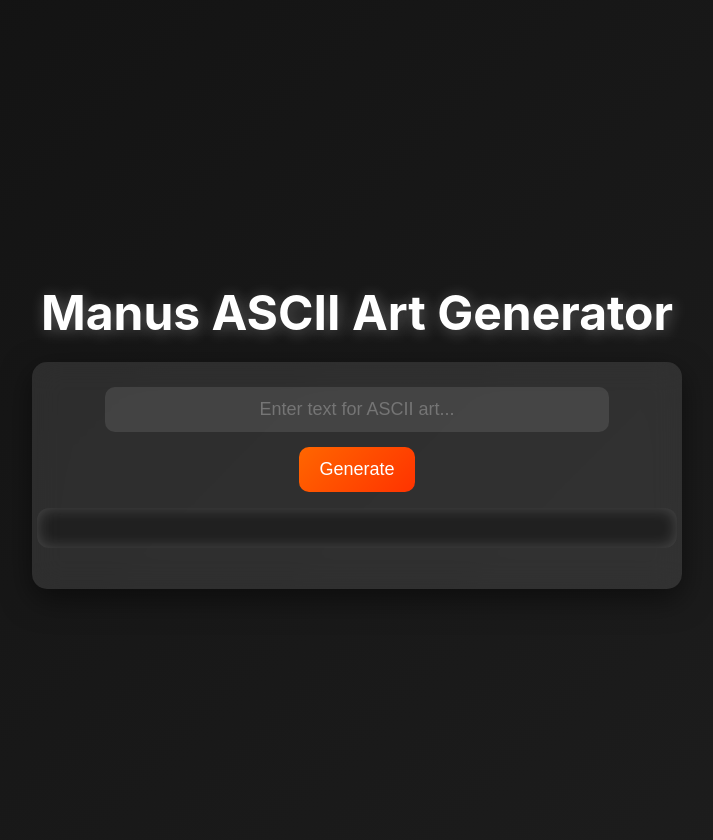
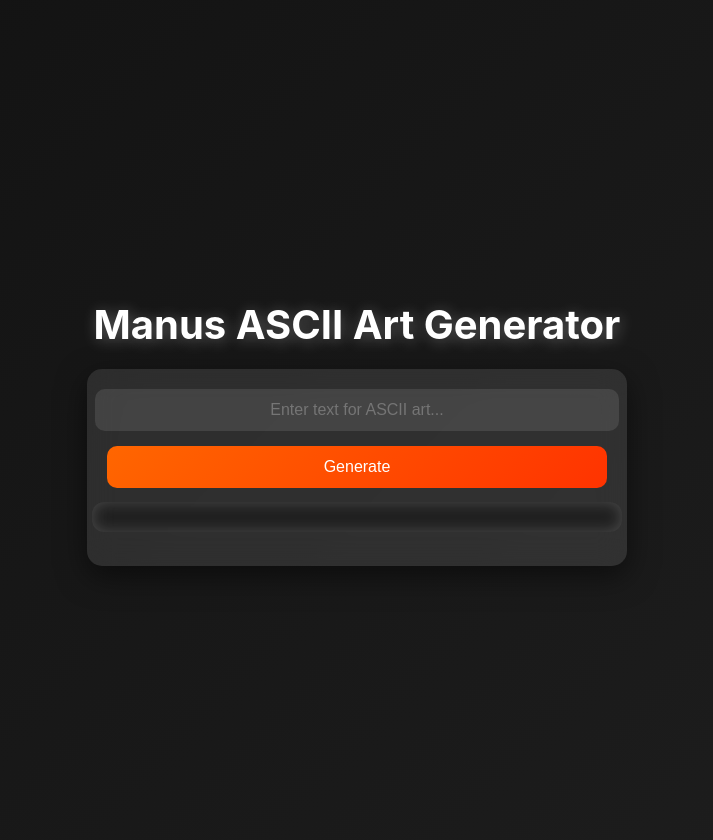
Before and after one commit to AlexSmithai/ai_ascii_agent, a Flask app: page / in a window 1280 px wide. Shown: the whole page, without its empty margins (283-996 px from the left). Run offline with Flask 3, Linux system fonts and the light colour scheme.

Commit message:
Update index.html

```diff
--- a/templates/index.html
+++ b/templates/index.html
@@ -5,6 +5,7 @@
     <meta name="viewport" content="width=device-width, initial-scale=1.0">
     <title>Manus ASCII Art Generator</title>
     <style>
+        /* General Styles */
         body {
             font-family: 'Inter', sans-serif;
             background: linear-gradient(135deg, #121212, #1e1e1e);
@@ -17,18 +18,22 @@
             margin: 0;
             padding: 20px;
         }
+
         h1 {
-            font-size: 3rem;
+            font-size: 2.5rem;
             font-weight: 700;
             text-shadow: 2px 2px 15px rgba(255, 255, 255, 0.3);
             margin-bottom: 20px;
+            text-align: center;
             animation: fadeIn 1s ease-in-out;
         }
+
+        /* Chat Container */
         #chat-container {
-            width: 100%;
-            max-width: 600px;
+            width: 90%;
+            max-width: 500px;
             background: rgba(255, 255, 255, 0.1);
-            padding: 25px;
+            padding: 20px;
             border-radius: 15px;
             box-shadow: 0 10px 30px rgba(0, 0, 0, 0.5);
             backdrop-filter: blur(15px);
@@ -37,57 +42,79 @@
             flex-direction: column;
             align-items: center;
         }
+
+        /* Input Field */
         input {
-            width: 80%;
+            width: 100%;
             padding: 12px;
             border-radius: 10px;
             border: none;
-            font-size: 18px;
+            font-size: 16px;
             background: rgba(255, 255, 255, 0.1);
             color: white;
             text-align: center;
             outline: none;
             transition: all 0.3s;
         }
+
         input:focus {
             box-shadow: 0px 0px 10px rgba(255, 255, 255, 0.3);
         }
+
+        /* Generate Button */
         button {
+            width: 100%;
             margin-top: 15px;
-            padding: 12px 20px;
+            padding: 12px;
             background: linear-gradient(135deg, #ff6600, #ff3300);
             color: white;
             border: none;
             border-radius: 10px;
             cursor: pointer;
-            font-size: 18px;
+            font-size: 16px;
             transition: all 0.3s;
         }
+
         button:hover {
             background: linear-gradient(135deg, #ff3300, #ff6600);
             transform: scale(1.05);
         }
+
+        /* Response Box */
         pre {
             background: rgba(30, 30, 30, 0.9);
-            padding: 20px;
+            padding: 15px;
             border-radius: 12px;
             white-space: pre-wrap;
             text-align: left;
             overflow-x: auto;
-            font-size: 16px;
-            max-height: 350px;
+            font-size: 14px;
+            max-height: 250px;
             overflow-y: auto;
             box-shadow: inset 0px 0px 15px rgba(255, 255, 255, 0.2);
             animation: fadeInUp 1.5s ease-in-out;
             width: 100%;
         }
+
+        /* Animations */
         @keyframes fadeIn {
             from { opacity: 0; }
             to { opacity: 1; }
         }
+
         @keyframes fadeInUp {
             from { opacity: 0; transform: translateY(30px); }
             to { opacity: 1; transform: translateY(0); }
+        }
+
+        /* Mobile Styles */
+        @media (max-width: 480px) {
+            h1 {
+                font-size: 2rem;
+            }
+            pre {
+                font-size: 12px;
+            }
         }
     </style>
     <script>
```
